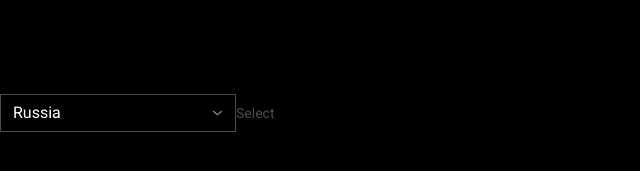
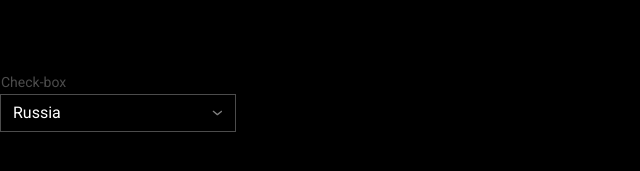
Before and after one commit to hellpains/cards, a React (Vite) app: page / in a window 1280 px wide. Shown: the part 287-458 px from the top of the page, without its empty margins (0-640 px from the left). Built offline with nearby package versions, Linux system fonts and the light colour scheme.

Commit message:
add label to select component

```diff
--- a/src/App.tsx
+++ b/src/App.tsx
@@ -1,6 +1,5 @@
 import { useState } from 'react'
 
-import { Label } from '@/components/ui/label'
 import { Select } from '@/components/ui/select'
 
 function App() {
@@ -16,7 +15,6 @@ function App() {
   return (
     <div>
       <Select className={'asdfasdf'} options={options} setValue={setValue} value={value} />
-      <Label title={'Select'} />
     </div>
   )
 }
--- a/src/components/ui/select/select.module.scss
+++ b/src/components/ui/select/select.module.scss
@@ -49,6 +49,12 @@
   }
 }
 
+.label {
+  position: absolute;
+  top: -25px;
+  left: 0;
+}
+
 .arrows {
   position: absolute;
   top: 9px;
--- a/src/components/ui/select/select.tsx
+++ b/src/components/ui/select/select.tsx
@@ -1,6 +1,7 @@
 import { ComponentPropsWithoutRef, useState } from 'react'
 
 import { ArrowDown, ArrowUp } from '@/assets'
+import { Label } from '@/components/ui/label'
 import * as RadixSelect from '@radix-ui/react-select'
 
 import s from './select.module.scss'
@@ -33,6 +34,7 @@ export const Select = (props: SelectPropsType) => {
         placeholder={'select'}
         value={value}
       >
+        <Label className={s.label} title={'Check-box'} />
         {itemSelect && itemSelect.title}
         <RadixSelect.Icon className={s.arrows}>
           {open ? <ArrowUp /> : <ArrowDown />}
```
